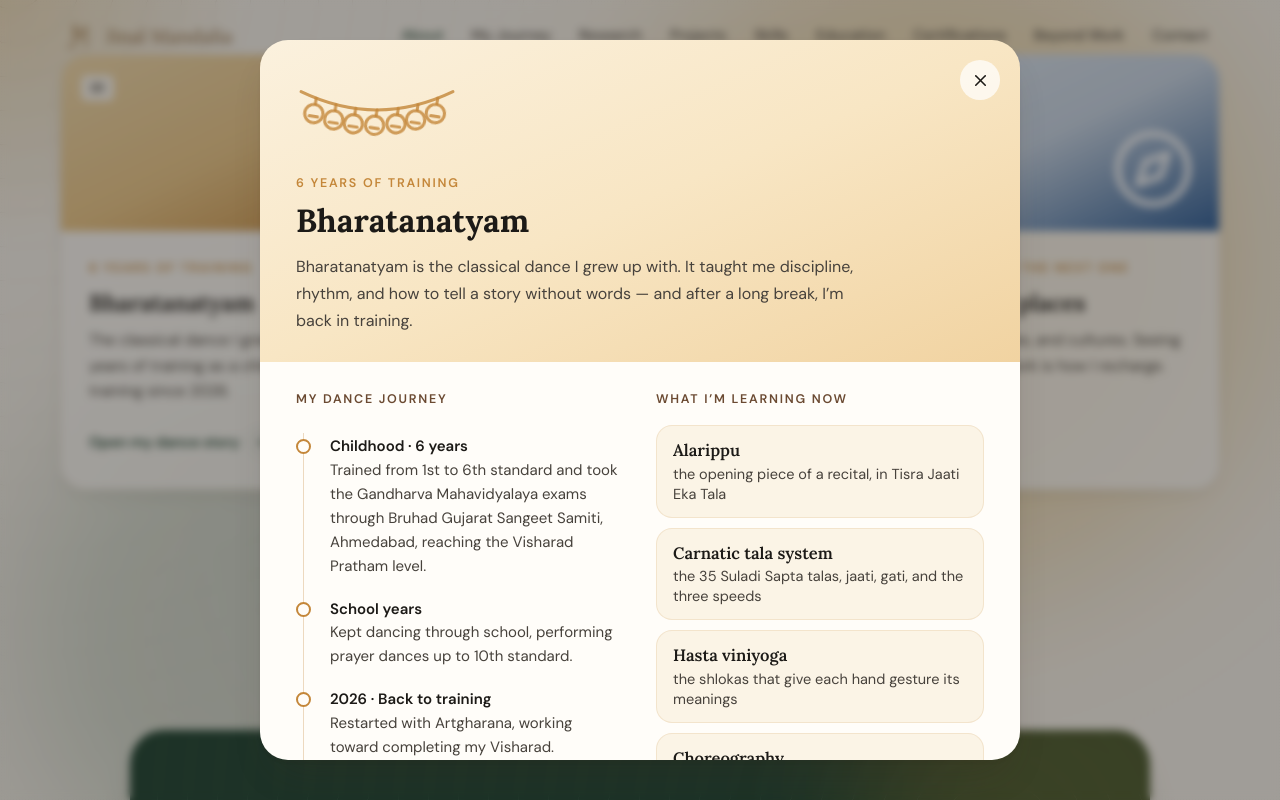
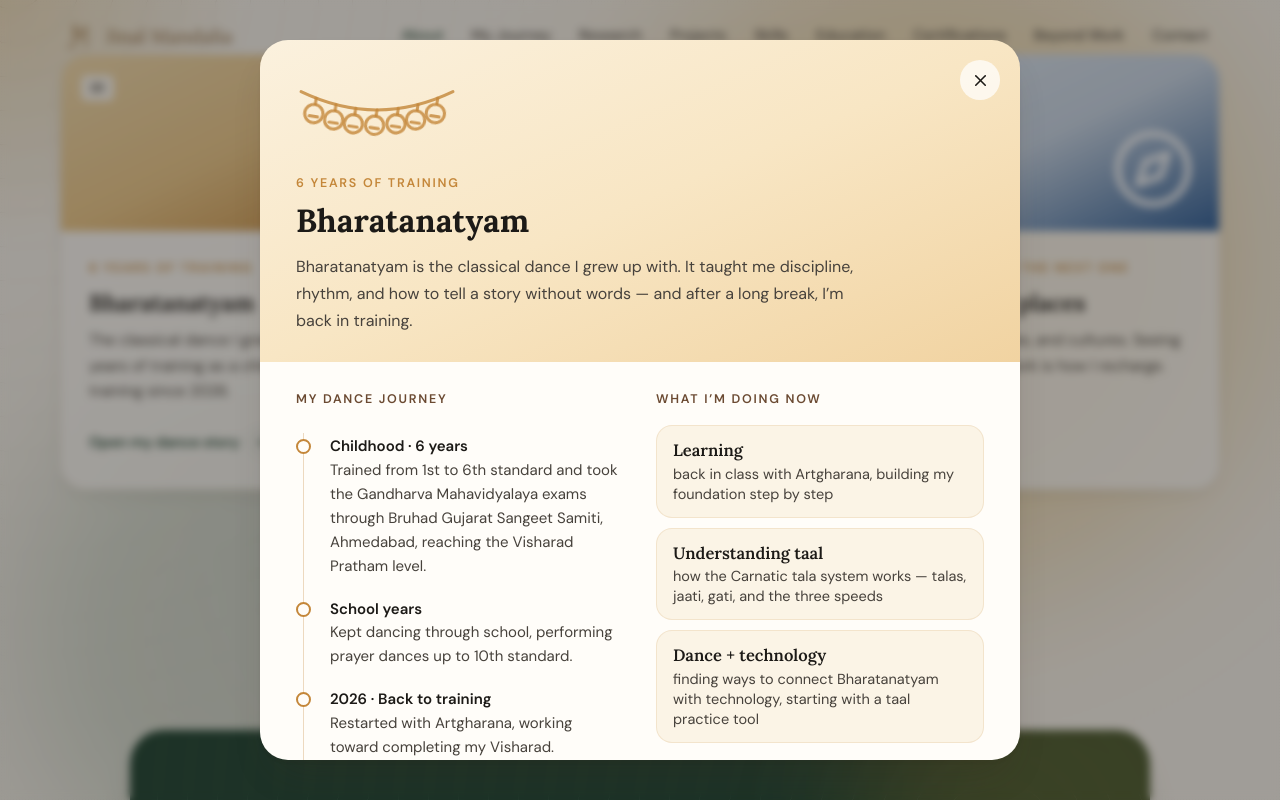
Before and after one commit to jmandalia99/portfolio, a React (Create React App) app: page / in a window 1280 px wide. Both pictures are taken after a click on the button "Open my dance story". Shown: the part 10699-11499 px from the top of the page. Built offline with nearby package versions, Linux system fonts and the light colour scheme.

Commit message:
Update Bharatanatyam story

```diff
--- a/src/App.js
+++ b/src/App.js
@@ -809,7 +809,7 @@ function DanceModal({ open, onClose }) {
             </ol>
           </div>
           <div>
-            <p className="text-[12.5px] font-semibold uppercase tracking-[0.14em] text-bark">What I’m learning now</p>
+            <p className="text-[12.5px] font-semibold uppercase tracking-[0.14em] text-bark">What I’m doing now</p>
             <ul className="mt-4 space-y-2.5">
               {d.learning.map(([k, v]) => (
                 <li key={k} className="rounded-2xl bg-[#FBF4E6] border border-amber/15 px-4 py-3">
@@ -821,7 +821,6 @@ function DanceModal({ open, onClose }) {
           </div>
         </div>
         <div className="px-6 sm:px-9 pb-8 flex flex-wrap items-center gap-4 justify-between border-t border-line pt-6">
-          <p className="text-[15px] italic font-serif text-bark">{d.closing}</p>
           <div className="flex flex-wrap gap-3">
           <Button href={d.instagram.url} variant="ghost" external onClick={() => track('instagram_click', { from: 'dance_story' })}><Instagram size={17} /> {d.instagram.handle}</Button>
           {d.tool && (
--- a/src/content.js
+++ b/src/content.js
@@ -473,12 +473,10 @@ export const bharatanatyam = {
     },
   ],
   learning: [
-    ['Alarippu', 'the opening piece of a recital, in Tisra Jaati Eka Tala'],
-    ['Carnatic tala system', 'the 35 Suladi Sapta talas, jaati, gati, and the three speeds'],
-    ['Hasta viniyoga', 'the shlokas that give each hand gesture its meanings'],
-    ['Choreography', 'setting my own short pieces, mixing abhinaya and pure dance'],
+    ['Learning', 'back in class with Artgharana, building my foundation step by step'],
+    ['Understanding taal', 'how the Carnatic tala system works — talas, jaati, gati, and the three speeds'],
+    ['Dance + technology', 'finding ways to connect Bharatanatyam with technology, starting with a taal practice tool'],
   ],
-  closing: 'I’m also curious about where dance and technology meet.',
   instagram: { handle: '@routes._.roots', url: 'https://www.instagram.com/routes._.roots/' },
   // Set this to the page path once the taal practice tool is added, e.g. '/taal/'.
   tool: null,
```
